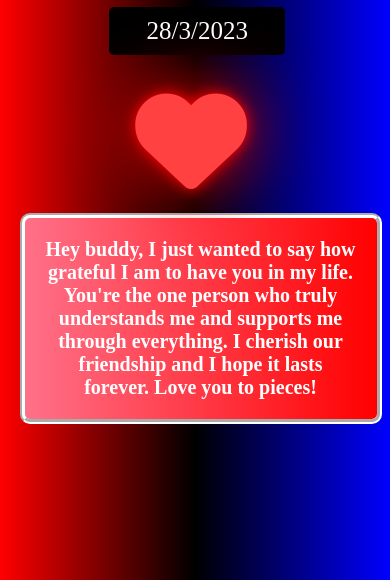
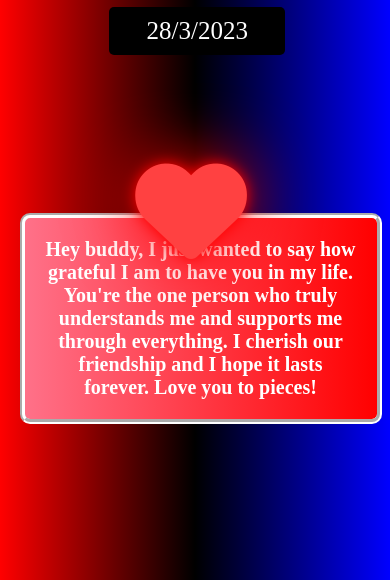
Before and after one commit to BlackStar54213/olly, a plain HTML site: page index.html in a window 390 px wide. Shown: the part 270-850 px from the top of the page. Drawn offline with Linux system fonts and the light colour scheme.

Commit message:
Update apology.css

```diff
--- a/apology.css
+++ b/apology.css
@@ -86,3 +86,9 @@ i {
         transform: scale(1.9);
     }
 }
+
+@media only screen and (max-width:450px) {
+    .heart {
+        top: 400px;
+    }
+}
```
